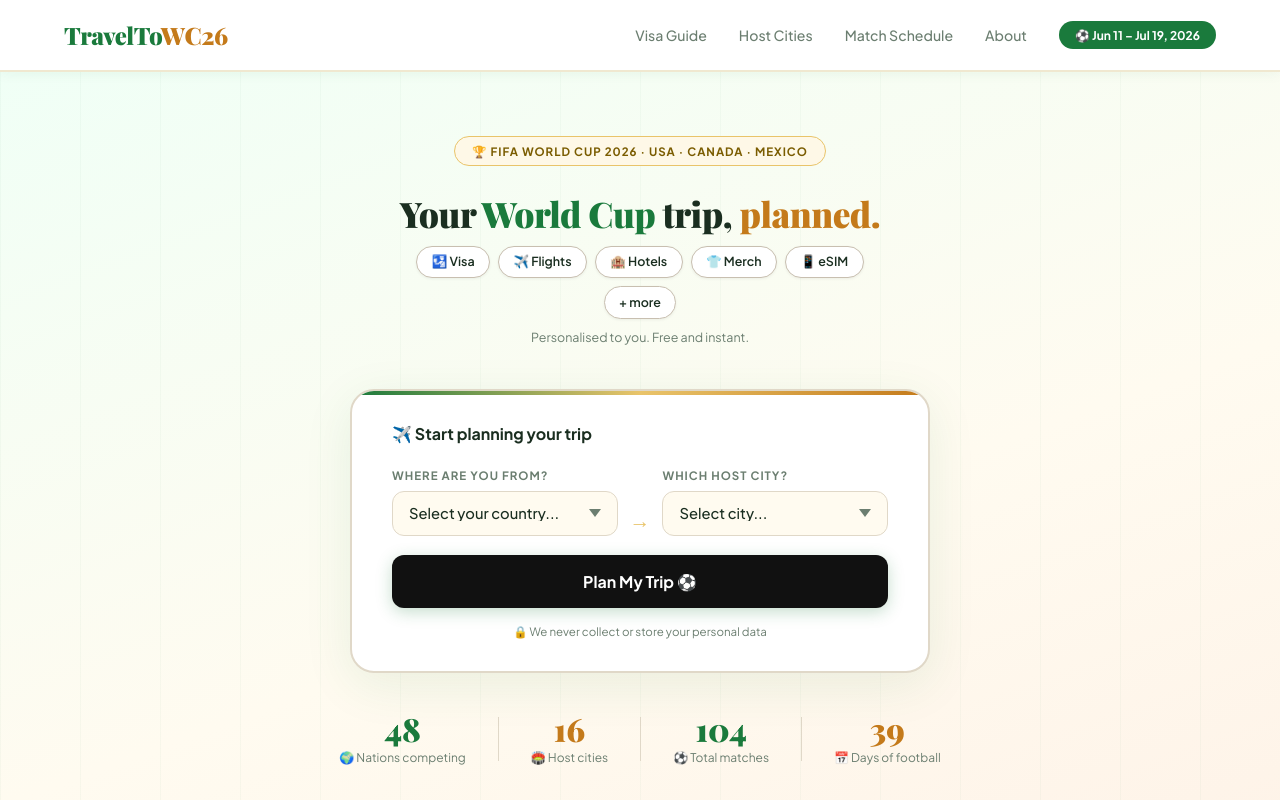
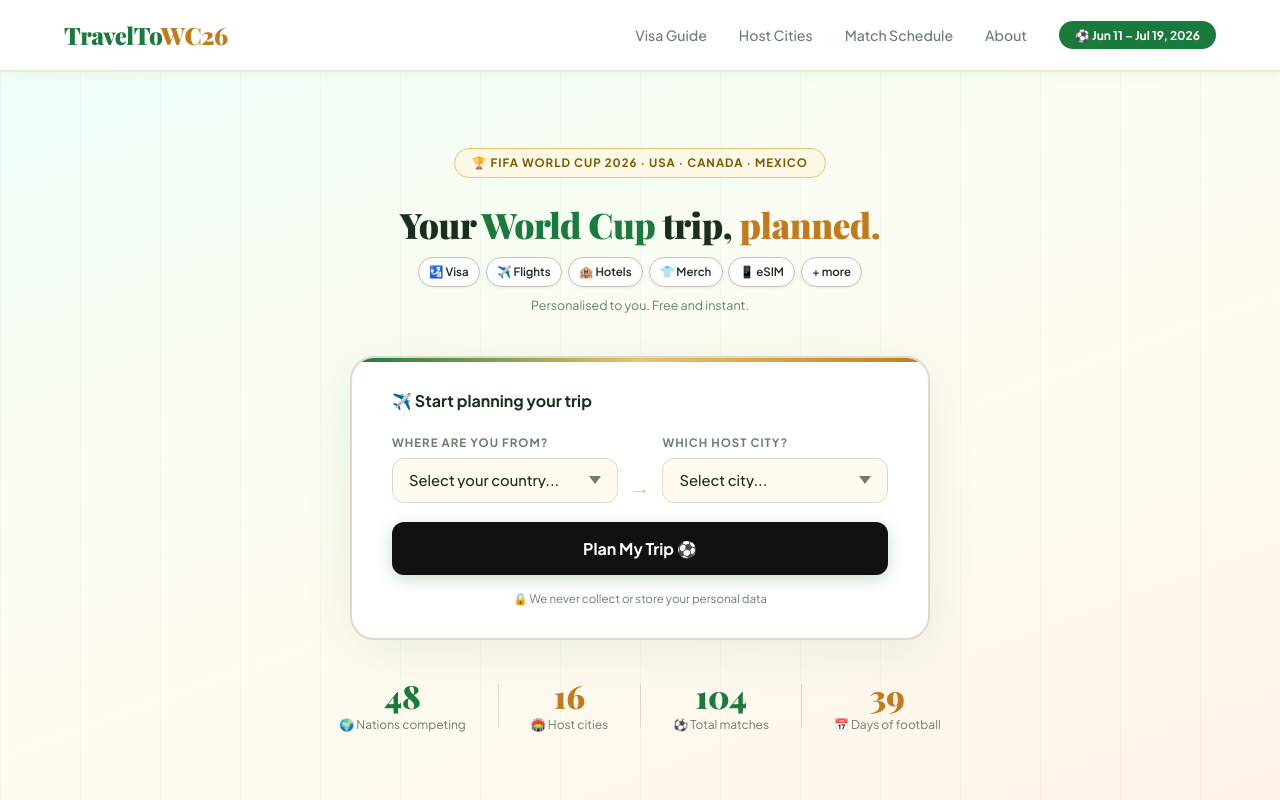
Before and after one commit to ajisherenow11/traveltowc26, a plain HTML site: page index.html in a window 1280 px wide. Shown: the top 800 px of the page. Drawn offline with nearby package versions, Linux system fonts and the light colour scheme.

Commit message:
changes 8

```diff
--- a/index.html
+++ b/index.html
@@ -441,8 +441,8 @@
   .hero-pills {
     display: flex;
     justify-content: center;
-    gap: 0.5rem;
-    flex-wrap: wrap;
+    gap: 0.35rem;
+    flex-wrap: nowrap;
     margin-bottom: 0.5rem;
   }
 
@@ -450,12 +450,13 @@
     background: #ffffff;
     border: 1.5px solid #c8bfb0;
     border-radius: 50px;
-    padding: 0.3rem 0.9rem;
-    font-size: 0.78rem;
+    padding: 0.25rem 0.65rem;
+    font-size: 0.72rem;
     font-weight: 600;
     color: #1a2e20;
     display: inline-block;
     box-shadow: 0 1px 3px rgba(0,0,0,0.06);
+    white-space: nowrap;
   }
 
   .hero-sub2 {
```
